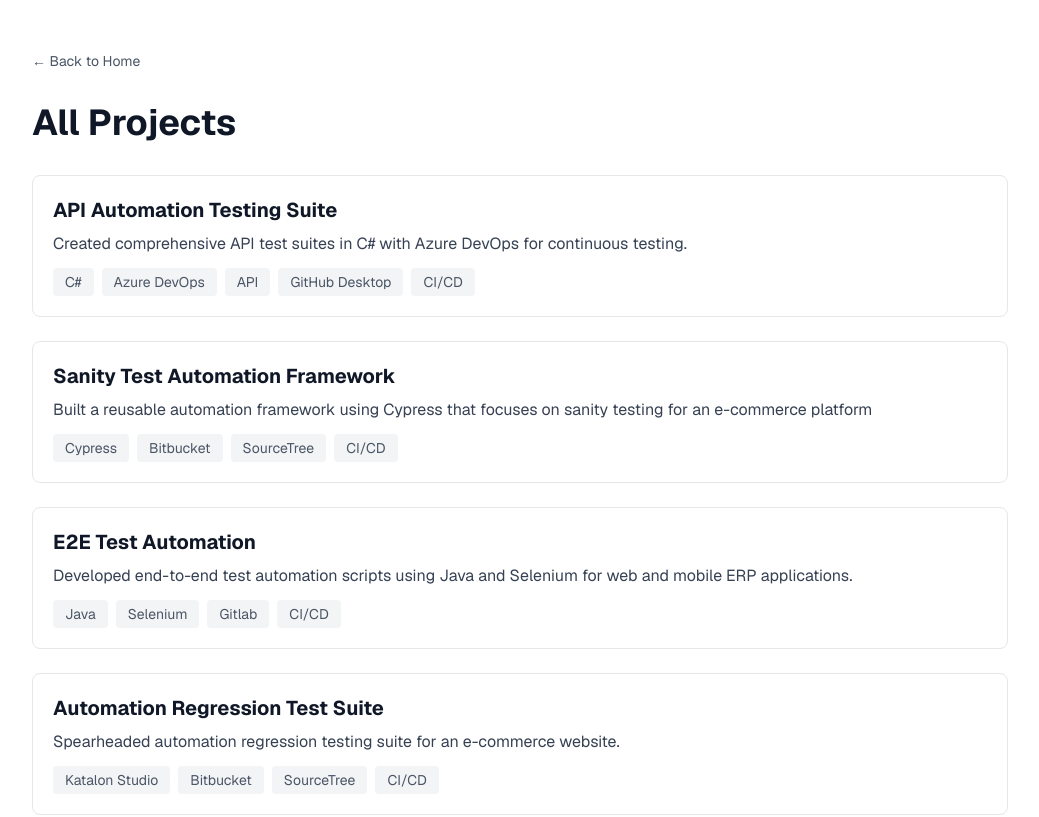
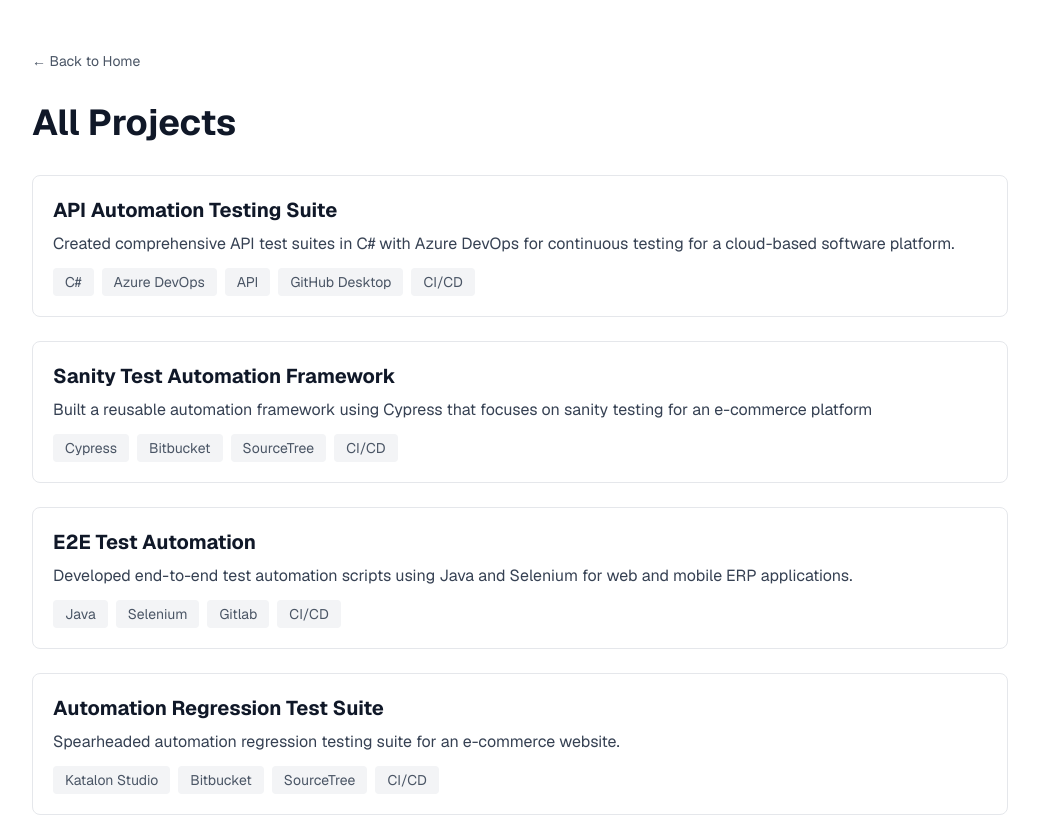
Before and after one commit to jndtv2g/resume-website, a Next.js app: page /projects in a window 1280 px wide. Shown: the top 817 px of the page, without its empty margins (120-1159 px from the left). Built offline with nearby package versions, Linux system fonts and the light colour scheme.

Commit message:
Added data to projects

```diff
--- a/data/projects.ts
+++ b/data/projects.ts
@@ -1,7 +1,7 @@
 export const projectsList = [
   {
     name: "API Automation Testing Suite",
-    description: "Created comprehensive API test suites in C# with Azure DevOps for continuous testing.",
+    description: "Created comprehensive API test suites in C# with Azure DevOps for continuous testing for a cloud-based software platform.",
     link: "#",
     tags: ["C#", "Azure DevOps", "API", "GitHub Desktop", "CI/CD"]
   },
```
